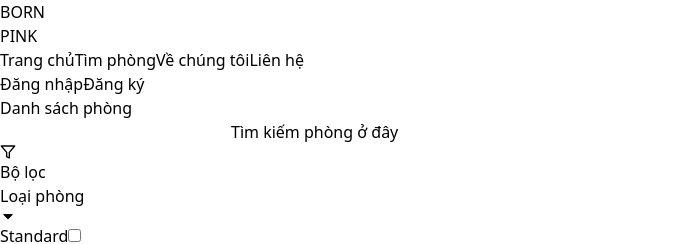
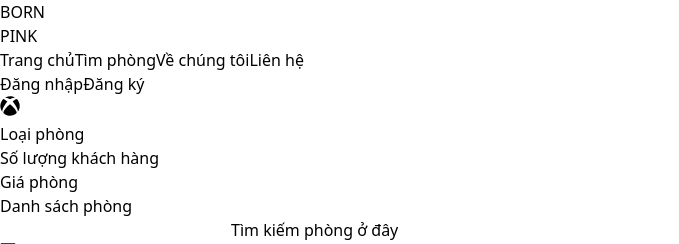
Before and after one commit to tttan308/HotelManagement, a React (Vite) app in the folder frontend/: page /rooms in a window 1280 px wide. Both pictures are taken after a click on the button "Bộ lọc". Shown: the top 244 px of the page, without its empty margins (0-679 px from the left). Built offline with nearby package versions, Linux system fonts and the light colour scheme.

Commit message:
Đang làm dở phần hiển thị bộ lọc

```diff
--- a/frontend/src/pages/Rooms.jsx
+++ b/frontend/src/pages/Rooms.jsx
@@ -728,6 +728,7 @@ const Rooms = () => {
     },
   ];
   const [filteredItems, setFilterdItems] = useState(data);
+  const [filterBox, setFitlerBox] = useState(false);
   let currentPage = 1;
   let recordsPerPage = 4;
   let maxIndexOfRecord = Math.ceil(filteredItems.length / recordsPerPage);
@@ -878,14 +879,28 @@ const Rooms = () => {
     setRooms(array.slice(indexFirst, indexLast));
   }
 
+  function openFilterBox() {
+    setFitlerBox(!filterBox);
+  }
+
   return (
     <div className="w-4/5 max-w-screen-xl mx-auto relative">
-      {false ? (
-        <div className="fixed w-4/5 h-[500px] rounded-2xl bg-[#F5F5F5] bg-opacity-90 hover:shadow-lg hover:shadow-cyan-500/100 -translate-x-2/4 left-2/4 z-50">
-          <button className="p-2 bg-[#2E97A7] absolute -right-8 -top-8 rounded-full hover:bg-[#1AACAC]">
+      {filterBox ? (
+        <div className="fixed w-4/5 h-[500px] rounded-2xl bg-[#F5F5F5] bg-opacity-90 hover:shadow-lg hover:shadow-cyan-500/100 -translate-x-2/4 left-2/4 z-50 flex flex-col">
+          <button className="p-2 bg-[#2E97A7] absolute -right-8 -top-8 rounded-full hover:bg-[#1AACAC]"
+            onClick={openFilterBox}
+          >
             <FaXbox size={20} className="text-white" />
           </button>
-          <div></div>
+          <div>
+            <h1>Loại phòng</h1>
+          </div>
+          <div>
+            <h1>Số lượng khách hàng</h1>
+          </div>
+          <div>
+            <h1>Giá phòng</h1>
+          </div>
         </div>
       ) : null}
 
@@ -910,7 +925,9 @@ const Rooms = () => {
           </label>
         </div>
         <div className="flex flex-row gap-x-16 justify-start items-center mb-4">
-          <button className="px-2 py-1 rounded-2xl border-[1px] border-[#1AACAC] flex flex-row items-center">
+          <button className="px-2 py-1 rounded-2xl border-[1px] border-[#1AACAC] flex flex-row items-center"
+            onClick={openFilterBox}
+          >
             <FiFilter className="inline mr-1" />
             Bộ lọc
           </button>
```
